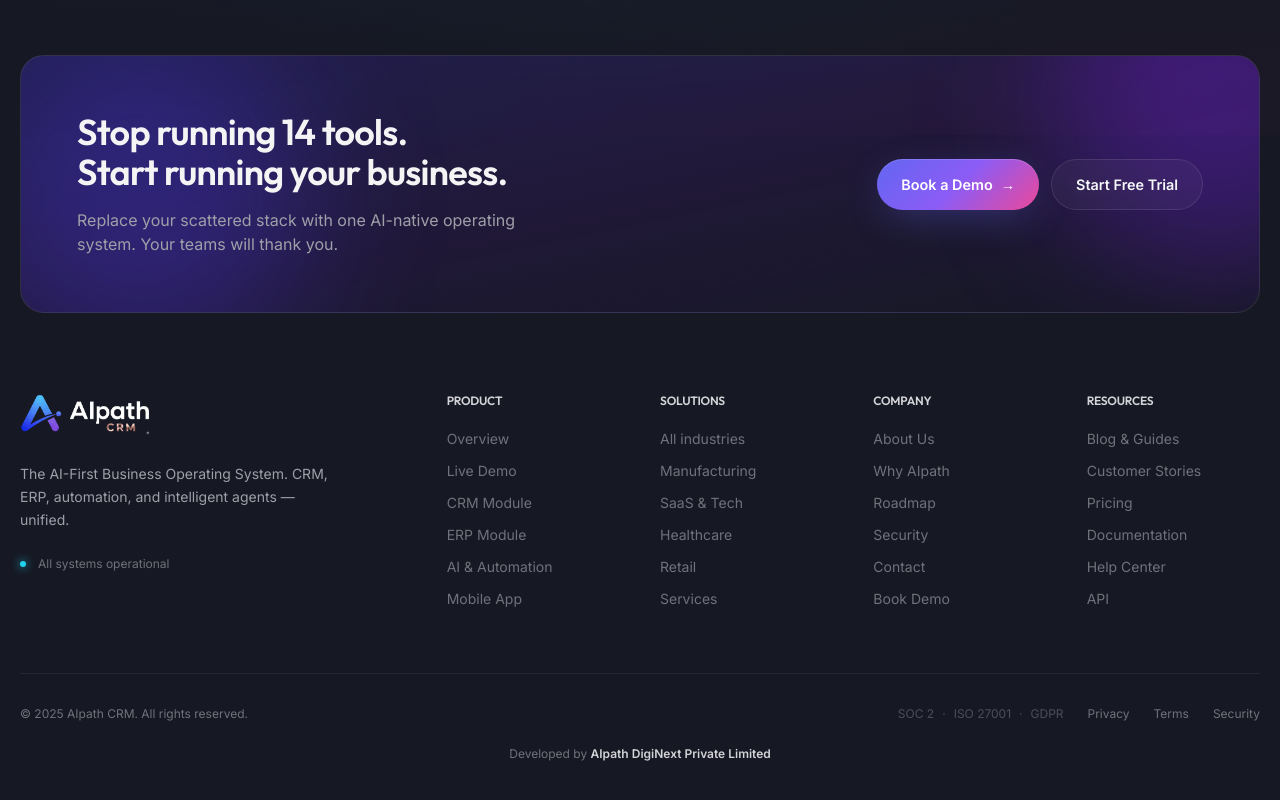
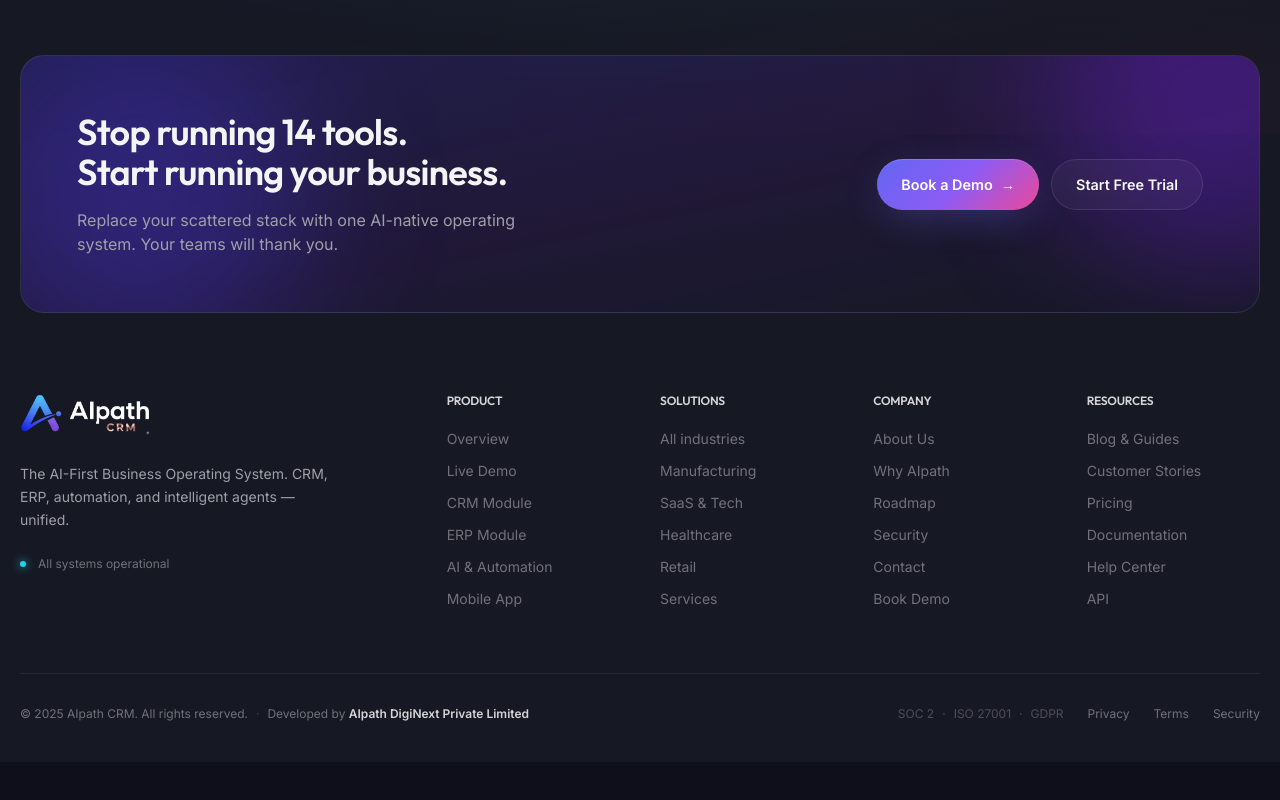
Before and after one commit to betavibes/AIpathCRM, a Next.js app: page / in a window 1280 px wide. Shown: the part 6910-7710 px from the top of the page. After the commit the page ends 7672 px from the top, so only its background shows below. Built offline with nearby package versions, Linux system fonts and the light colour scheme.

Commit message:
Combine copyright and 'Developed by' on same footer line
Co-Authored-By: Claude Opus 4.7 (1M context) <noreply@anthropic.com>

```diff
--- a/components/SiteFooter.tsx
+++ b/components/SiteFooter.tsx
@@ -118,7 +118,19 @@ export default function SiteFooter() {
 
         {/* Bottom bar */}
         <div className="pt-8 border-t border-white/[0.06] flex flex-col md:flex-row items-center justify-between gap-4 text-xs text-zinc-500">
-          <p>© {new Date().getFullYear()} AIpath CRM. All rights reserved.</p>
+          <p className="text-center md:text-left">
+            © {new Date().getFullYear()} AIpath CRM. All rights reserved.
+            <span className="mx-2 opacity-50">·</span>
+            Developed by{" "}
+            <a
+              href="https://www.aipathdiginext.com"
+              target="_blank"
+              rel="noopener noreferrer"
+              className="font-semibold text-zinc-300 hover:text-white transition-colors underline-offset-4 hover:underline"
+            >
+              AIpath DigiNext Private Limited
+            </a>
+          </p>
           <div className="flex items-center gap-6">
             <span className="inline-flex items-center gap-2">
               <span className="opacity-60">SOC 2</span>
@@ -132,19 +144,6 @@ export default function SiteFooter() {
             <Link href="#" className="hover:text-white transition-colors">Security</Link>
           </div>
         </div>
-
-        {/* Developed by */}
-        <div className="mt-6 text-center text-xs text-zinc-500">
-          Developed by{" "}
-          <a
-            href="https://www.aipathdiginext.com"
-            target="_blank"
-            rel="noopener noreferrer"
-            className="font-semibold text-zinc-300 hover:text-white transition-colors underline-offset-4 hover:underline"
-          >
-            AIpath DigiNext Private Limited
-          </a>
-        </div>
       </div>
     </footer>
   );
```
